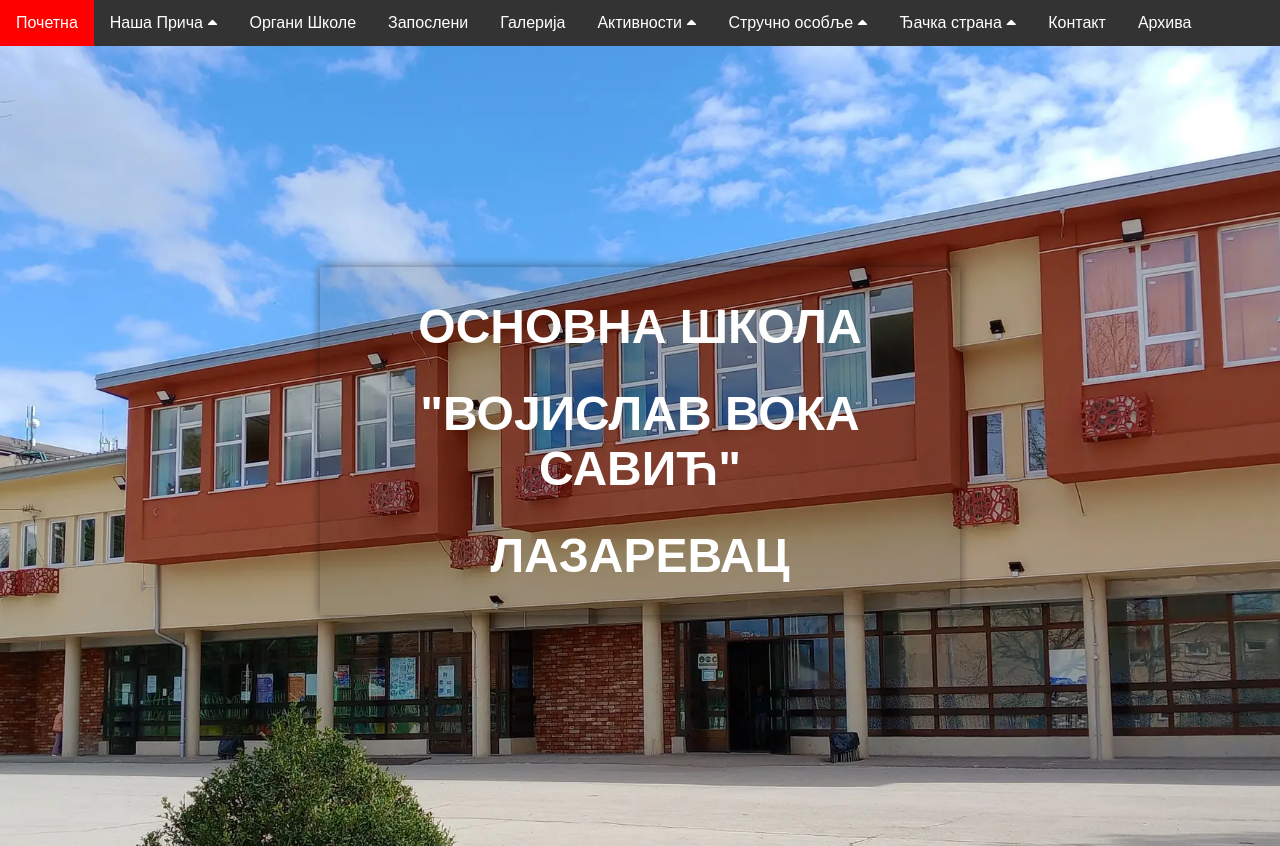
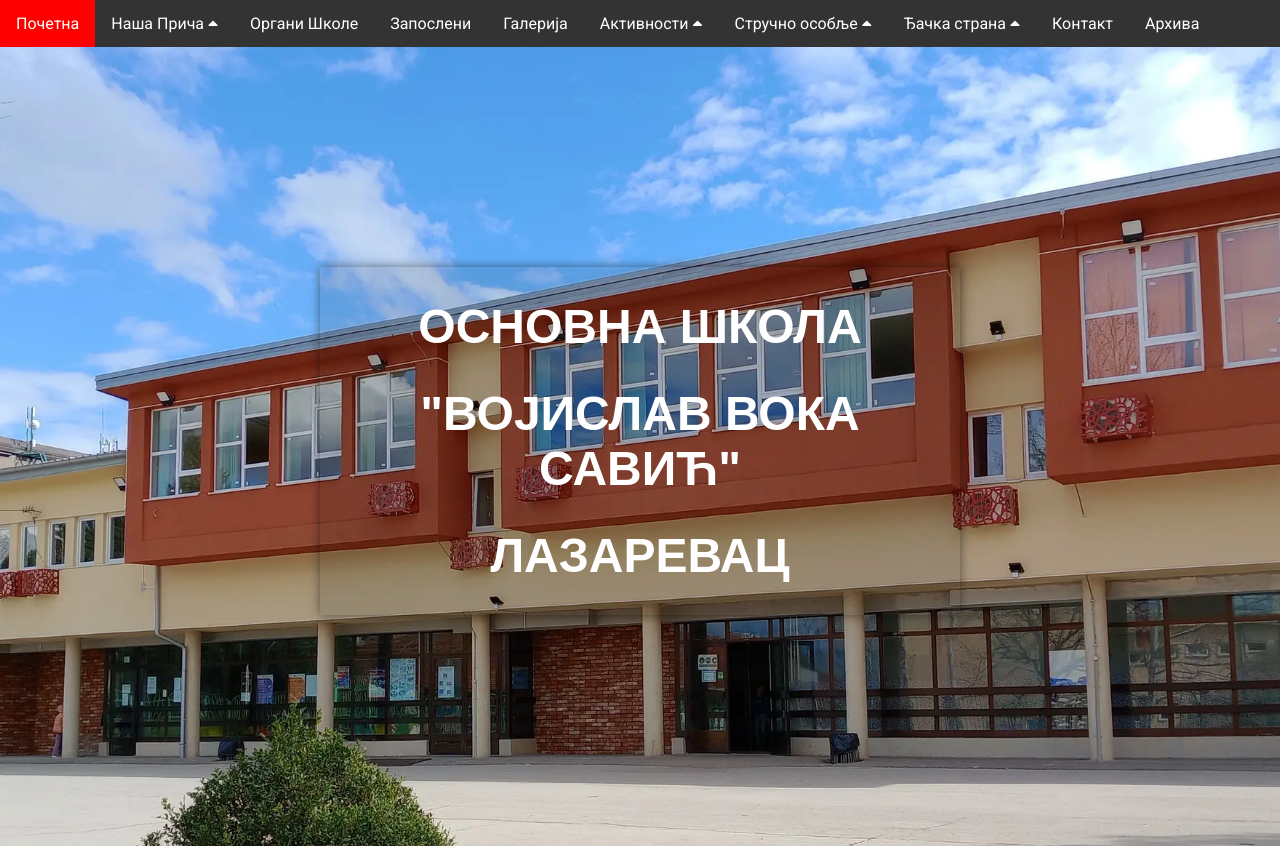
Before and after one commit to osvokasavic/osvokasavic, a PHP site: page / in a window 1280 px wide. Shown: the top 846 px of the page. Run offline with PHP 8.4, Linux system fonts and the light colour scheme; some web fonts are replaced.

Commit message:
Update styles.css

```diff
--- a/styles.css
+++ b/styles.css
@@ -88,7 +88,8 @@ body {
 .navbar {
   overflow: hidden;
   background-color: #333;
-  font-family: "Noto Sans JP", sans-serif;
+  font-family: "Roboto", sans-serif;
+  font-weight: 400;
   z-index: 30;
   padding-left:0;
   padding-right:0;
@@ -125,7 +126,8 @@ body {
 .dropdown {
   float: left;
   overflow: hidden;
-  font-family: "Noto Sans JP", sans-serif;
+  font-family: "Roboto", sans-serif;
+  font-weight: 400;
 }
 
 /* Дугме за падајући мени */
@@ -203,7 +205,8 @@ body {
     font-size: 1em;
   }
   .navbar {
-    font-family: "Noto Sans JP", sans-serif;
+    font-family: "Roboto", sans-serif;
+    font-weight: 400;
   }
 }
 @media screen and (max-width: 600px) {
```
